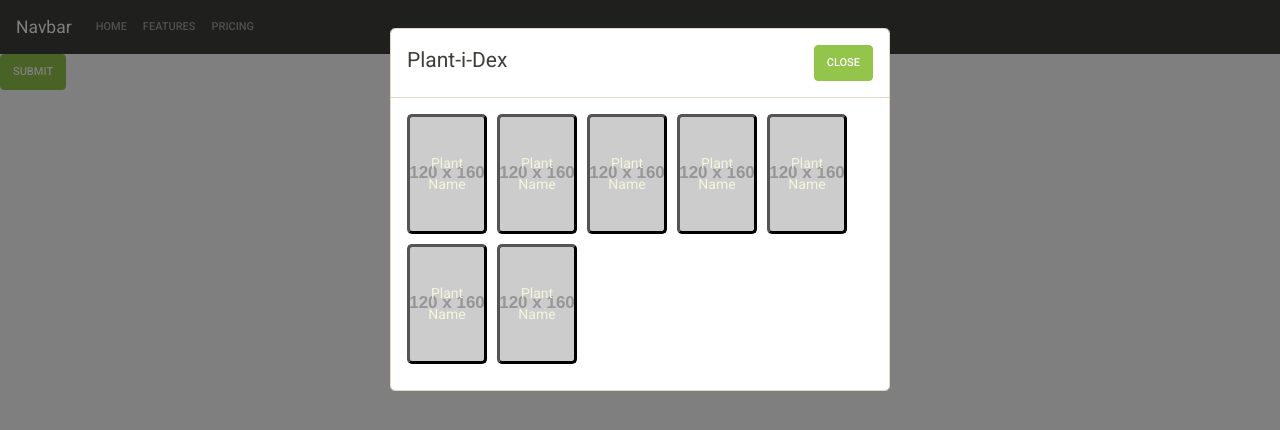
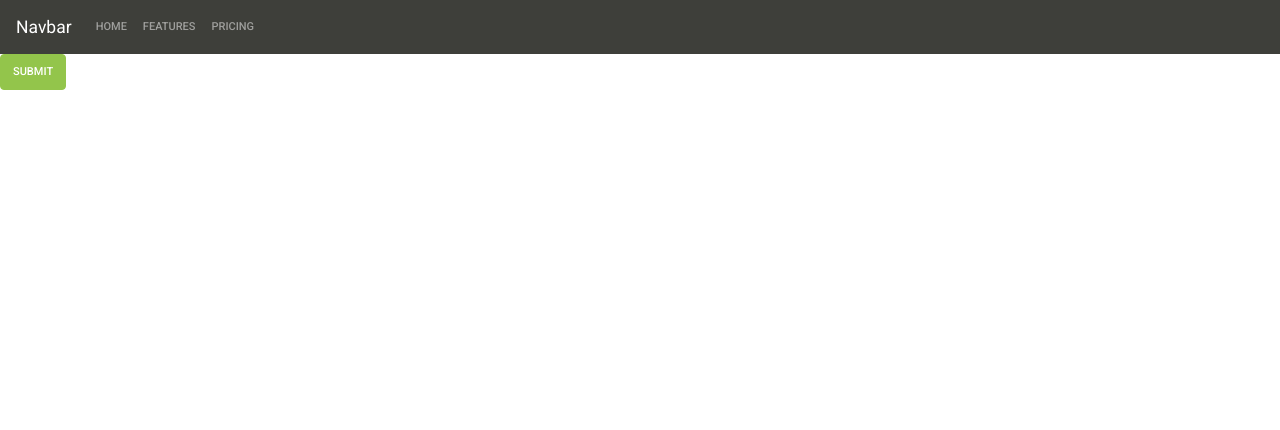
Before and after one commit to EddiePhi/Plot-Of-Gold, a React (Create React App) app in the folder client/: page / in a window 1280 px wide. Shown: the top 430 px of the page. Built offline with nearby package versions, Linux system fonts and the light colour scheme.

Commit message:
modal and plant modal items

```diff
--- a/client/src/App.js
+++ b/client/src/App.js
@@ -1,16 +1,14 @@
 import React from "react";
-import OurButton from "./components/OurButton";
+import OurButton from "./components/OurButtonProps";
 import OurNavbar from "./components/OurNavbar";
 import "bootswatch/dist/sandstone/bootstrap.min.css";
 import "./App.css";
-import BaseModal from "./components/Modals/BaseModal";
 
 function App() {
   return (
     <>
       <OurNavbar />
       <OurButton />
-      <BaseModal />
     </>
   );
 }
--- a/client/src/components/Modals/BaseModal.js
+++ b/client/src/components/Modals/BaseModal.js
@@ -1,21 +1,25 @@
 import React, { useState } from "react";
 import "./index.css";
-import { Modal, Col, Row, Container } from "react-bootstrap";
-import OurButton from "../OurButton";
+import { Modal } from "react-bootstrap";
+import OurButton from "../OurButtonProps";
 import PlantModalItem from "./PlantModalItem";
 
-function BaseModal() {
+function BaseModal({ title }) {
   const [show, setShow] = useState(true);
 
   const handleClose = () => setShow(false);
   const handleShow = () => setShow(true);
   return (
     <>
-      <Modal show={show} onHide={() => setShow(false)} ClassName="custModal">
+      <Modal
+        show={show}
+        onHide={() => setShow(false)}
+        ClassName="custModal"
+        aria-labelledby="contained-modal-title-vcenter"
+        centered
+      >
         <Modal.Header>
-          <Modal.Title id="example-custom-modal-styling-title">
-            Plant-i-Dex
-          </Modal.Title>
+          <Modal.Title>{title}</Modal.Title>
           <OurButton value="Close" onClick={handleClose} />
         </Modal.Header>
         <Modal.Body>
--- a/client/src/components/OurButton/index.js
+++ b/client/src/components/OurButtonProps/index.js
@@ -1,7 +1,7 @@
 import React from "react";
 import { Button } from "react-bootstrap";
 
-function OurButton({ value, onClick }) {
+function OurButtonProps({ value, onClick }) {
   return (
     <>
       <Button
@@ -15,4 +15,4 @@ function OurButton({ value, onClick }) {
   );
 }
 
-export default OurButton;
+export default OurButtonProps;
```
